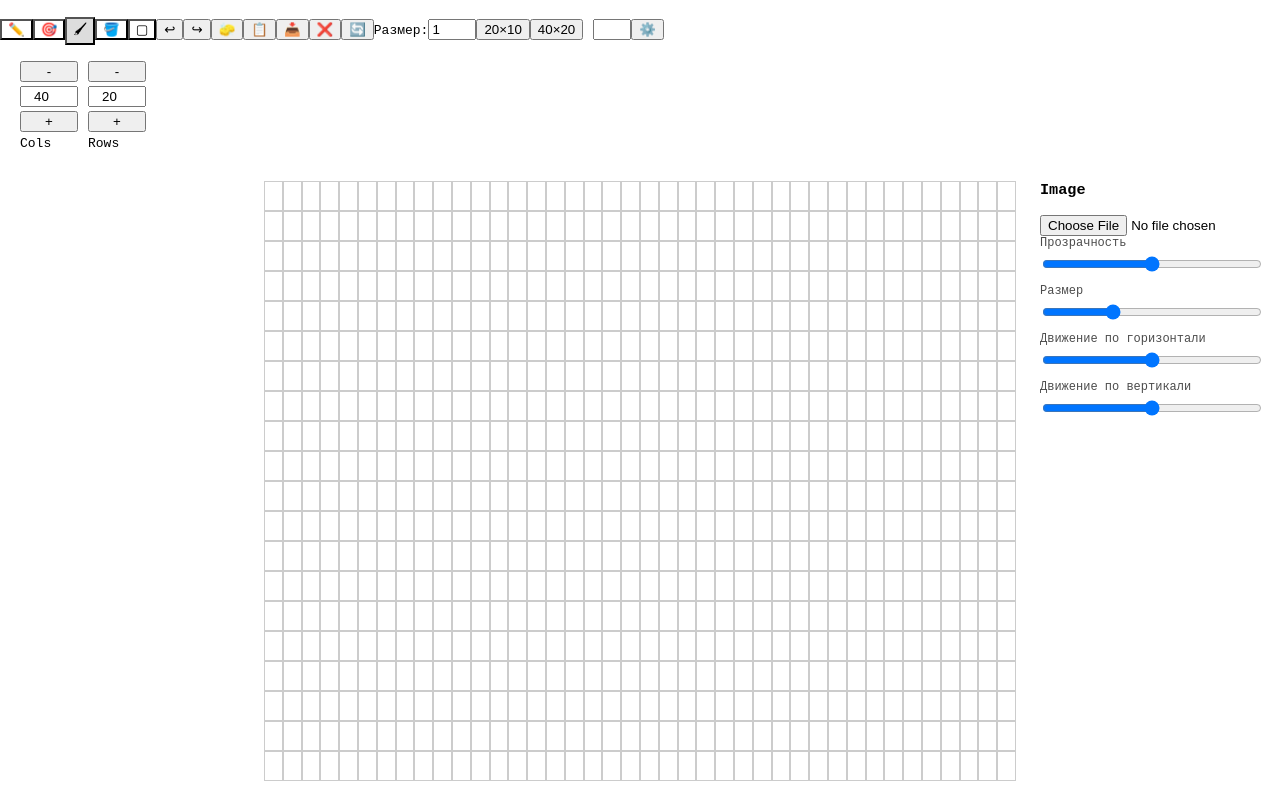
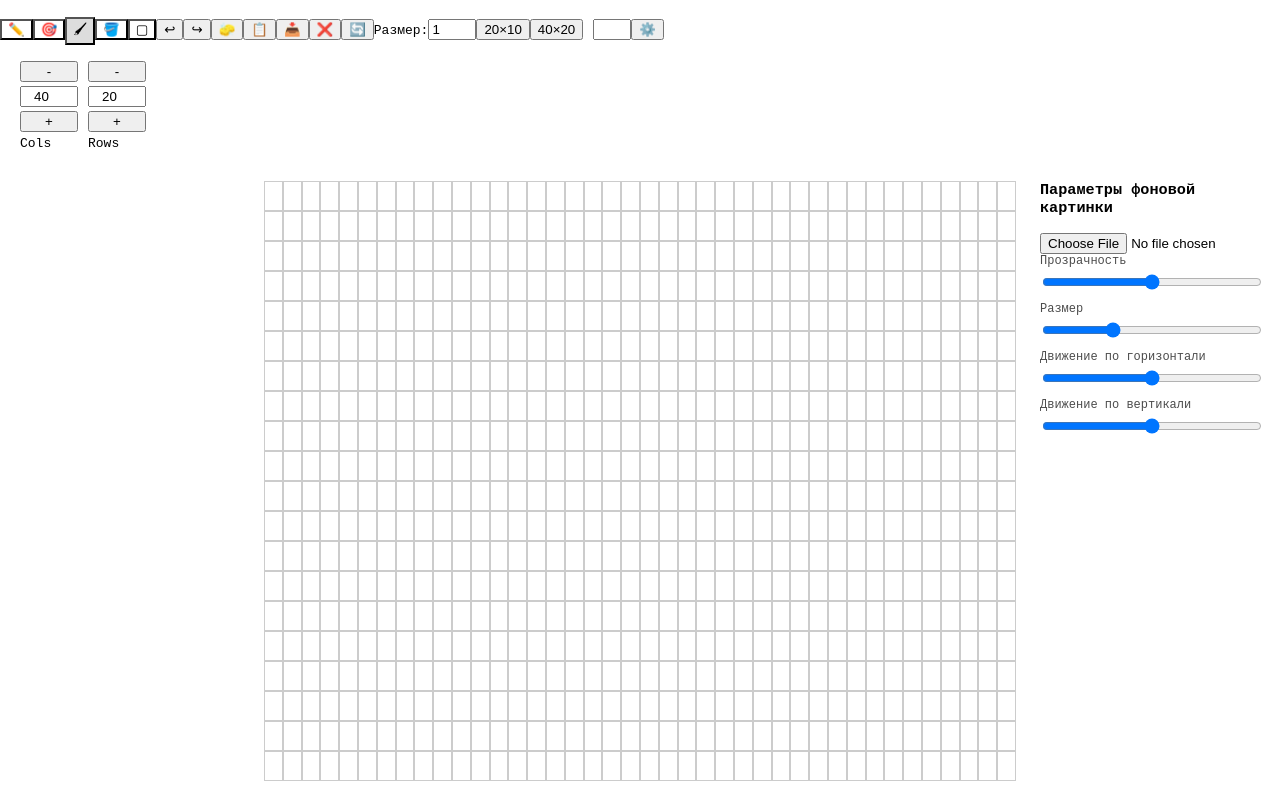
Before and after one commit to PinguiculaW/dots, a React (Vite) app: page / in a window 1280 px wide. Shown: the top 800 px of the page. Built offline with nearby package versions, Linux system fonts and the light colour scheme; a web font is replaced by a local one.

Commit message:
вроде всё с этим

```diff
--- a/src/AppInner.tsx
+++ b/src/AppInner.tsx
@@ -298,7 +298,7 @@ export default function AppInner(): React.ReactElement {
         </div>
 
         <div className="bg-controls">
-          <h3>Image</h3>
+          <h3>Параметры фоновой картинки</h3>
 
           <input type="file" onChange={handleBackgroundUpload} />
 
```
